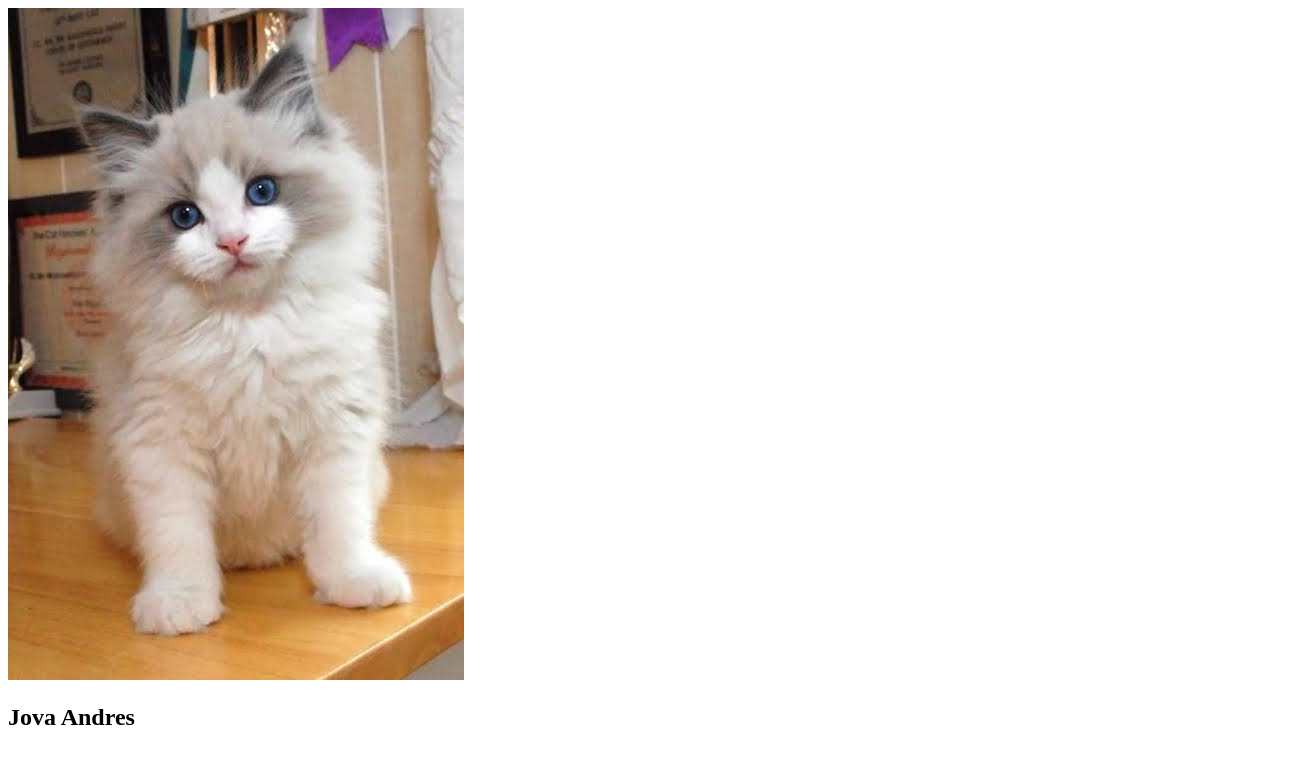
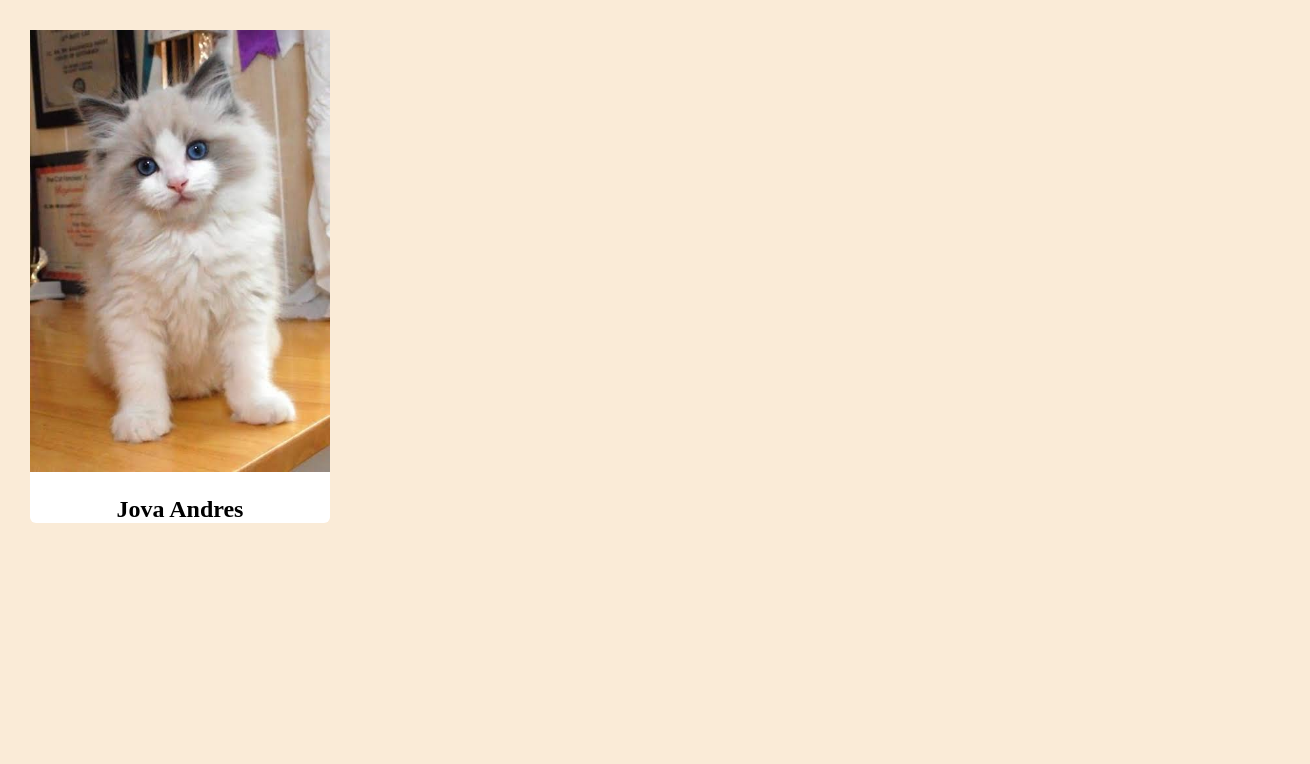
Before and after one commit to jovaandres/my-repo-from-github, a plain HTML site: page index.html in a window 1280 px wide. Shown: the whole page, 1310 px wide, since content can reach past the window. Drawn offline with Linux system fonts and the light colour scheme.

Commit message:
added ids for each and style

```diff
--- a/index.html
+++ b/index.html
@@ -1,10 +1,12 @@
 <!DOCTYPE html>
 <html>
-    <head></head>
+    <head>
+        <link rel="stylesheet" href="style.css">
+    </head>
     <body>
-        <div>
-            <img src="images/images.jpeg" alt="profile image"/>
-            <h2>Jova Andres</h2>
+        <div id="profile-container">
+            <img id="profile-image" src="images/images.jpeg" alt="profile image"/>
+            <h2 id="profile-name">Jova Andres</h2>
         </div>
     </body>
 
--- /dev/null
+++ b/style.css
@@ -0,0 +1,21 @@
+body {
+    width: 100%;
+    margin: 30px;
+    background-color: antiquewhite;
+}
+
+#profile-container {
+    max-width: 300px;
+    background-color: white;
+    border: 1 px solid gray;
+    border-radius: 6px;
+}
+
+#profile-image {
+    width: 100%;
+    height: auto;
+}
+
+#profile-name {
+    text-align: center;
+}
```
